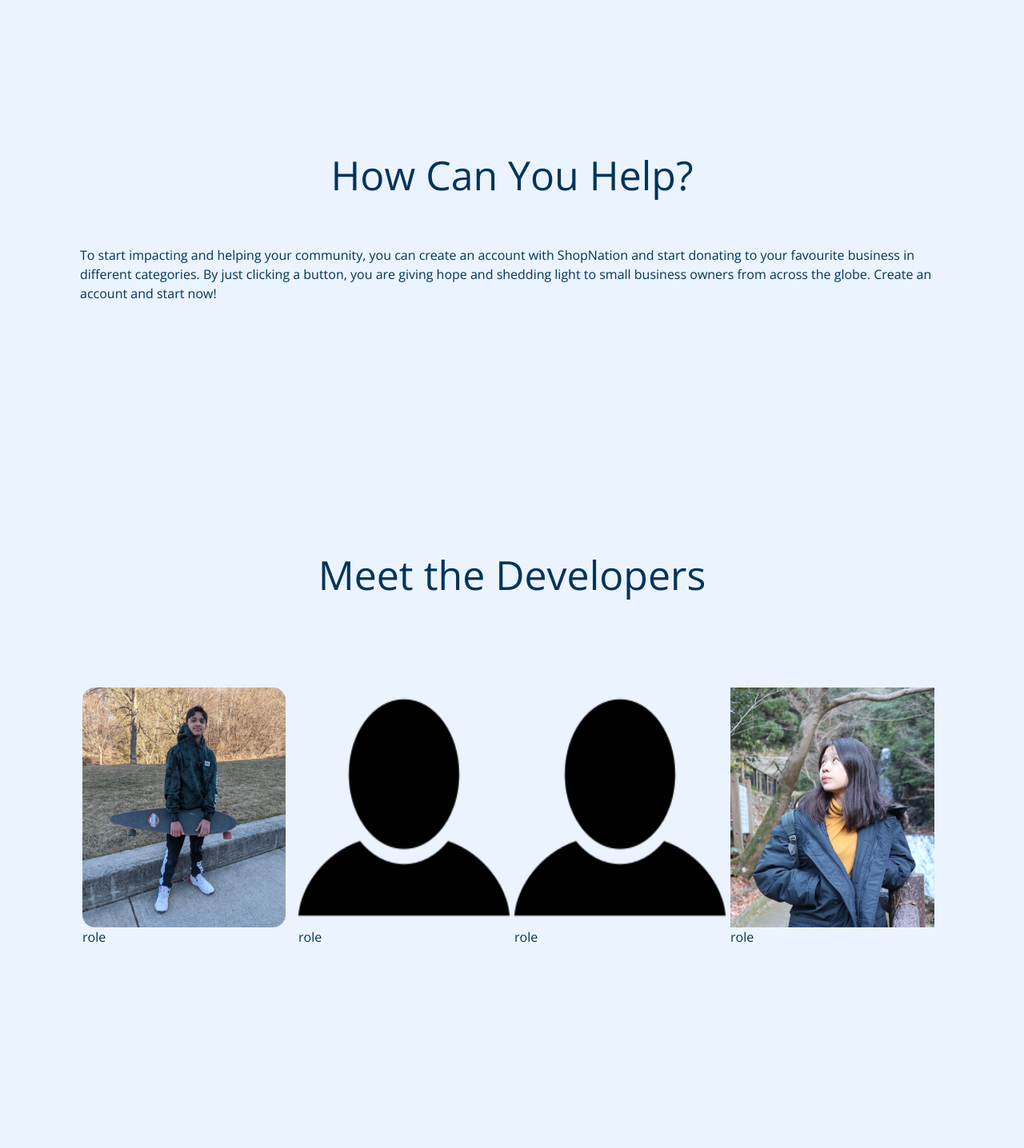
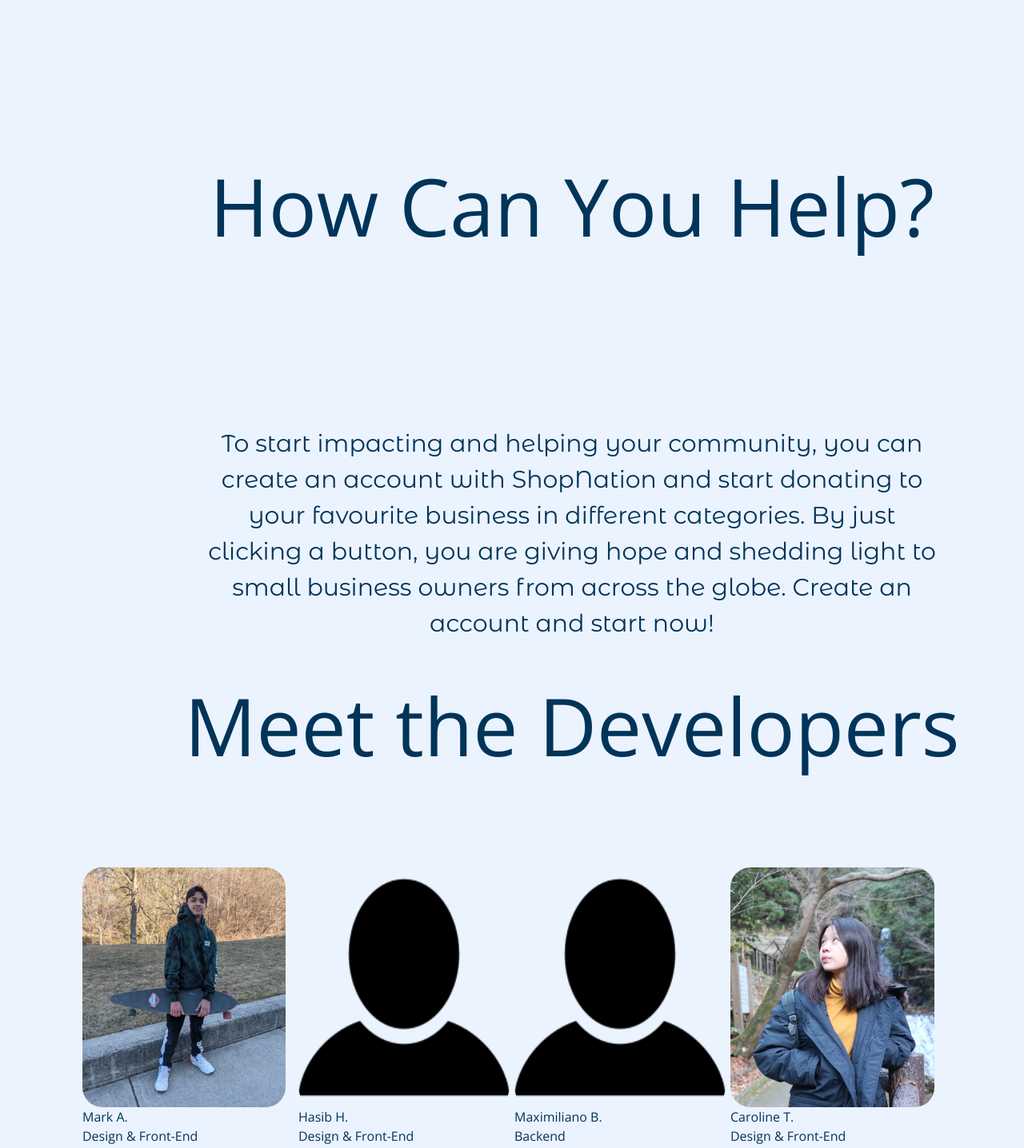
Before and after one commit to markantao/ShopNation, a Flask app: page / in a window 1280 px wide. Shown: the part 1668-3104 px from the top of the page at 80% size. Before the commit the page ends 2847 px from the top, so only its background shows below. Run offline with Flask 2, Linux system fonts and the light colour scheme.

Commit message:
fixed devs section exceptneed to align images

```diff
--- a/static/css/main.css
+++ b/static/css/main.css
@@ -46,10 +46,6 @@ header ul {
   display: flex;
   justify-content: center;
   align-items: center;
-}
-
-.title-caption {
-  right: 100%;
 }
 
 header ul li {
@@ -202,10 +198,21 @@ header .sticky ul li a {
 }
 .container .help h1 {
   text-align: center;
-  font-size: 50px;
+  font-size: 100px;
   color: #003459;
   padding-top: 150px;
   padding-bottom: 50px;
+  padding-left: 150px;
+}
+
+.container .help p {
+  text-align: center;
+  font-size: 30px;
+  font-family: "Montserrat Alternates", sans-serif;
+  color: #003459;
+  padding-top: 150px;
+  padding-bottom: 50px;
+  padding-left: 150px;
 }
 /*devs*/
 .container .devs {
@@ -214,9 +221,10 @@ header .sticky ul li a {
 }
 .container .devs h1 {
   text-align: center;
-  font-size: 50px;
+  font-size: 100px;
   color: #003459;
-  padding-top: 150px;
+  padding-top: 300px;
+  padding-left: 150px;
 }
 .row {
   padding: 100px;
@@ -228,4 +236,5 @@ header .sticky ul li a {
 }
 .column img {
   height: 300px;
+  border-radius: 25px;
 }
--- a/templates/index.html
+++ b/templates/index.html
@@ -66,7 +66,8 @@ block head %}
             src="{{ url_for('static', filename='img/Mark-Portrait(NotFormal) 1.png') }}"
             class="devimg"
         /></a>
-        <p>role</p>
+        <p>Mark A.</p>
+        <p>Design & Front-End</p>
       </div>
       <div class="column">
         <a href=""
@@ -74,7 +75,8 @@ block head %}
             src="{{ url_for('static', filename='img/account.png') }}"
             class="devimg"
         /></a>
-        <p>role</p>
+        <p>Hasib H.</p>
+        <p>Design & Front-End</p>
       </div>
       <div class="column">
         <a href=""
@@ -82,7 +84,8 @@ block head %}
             src="{{ url_for('static', filename='img/account.png') }}"
             class="devimg"
         /></a>
-        <p>role</p>
+        <p>Maximiliano B.</p>
+        <p>Backend</p>
       </div>
       <div class="column">
         <a href=""
@@ -90,7 +93,8 @@ block head %}
             src="{{ url_for('static', filename='img/keroleiveri.jpg') }}"
             class="devimg"
         /></a>
-        <p>role</p>
+        <p>Caroline T.</p>
+        <p>Design & Front-End</p>
       </div>
     </div>
   </div>
```
